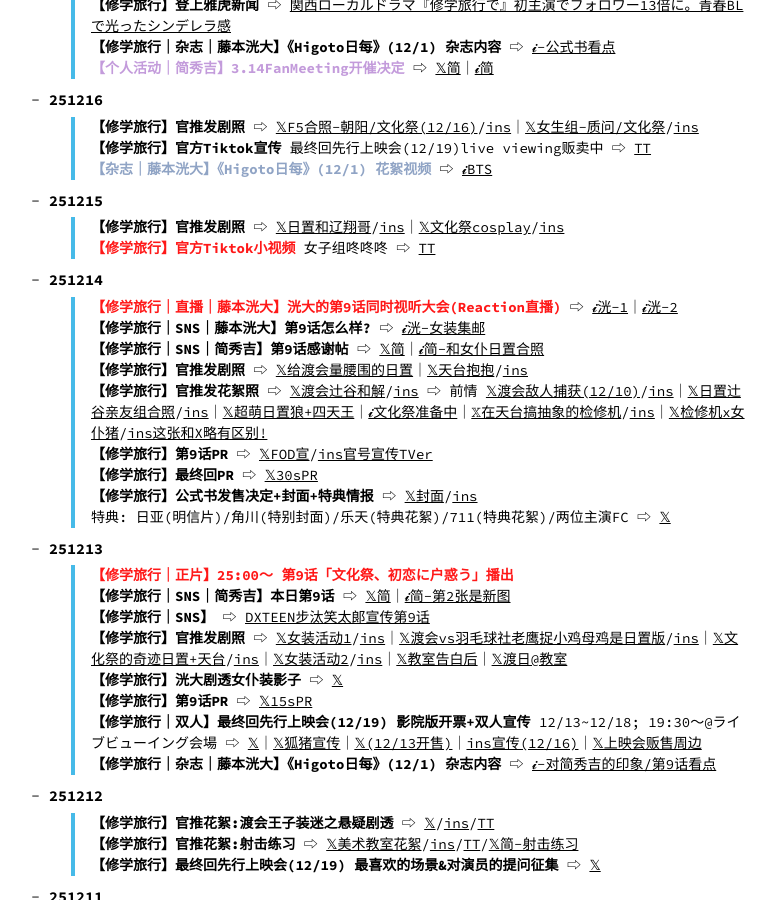
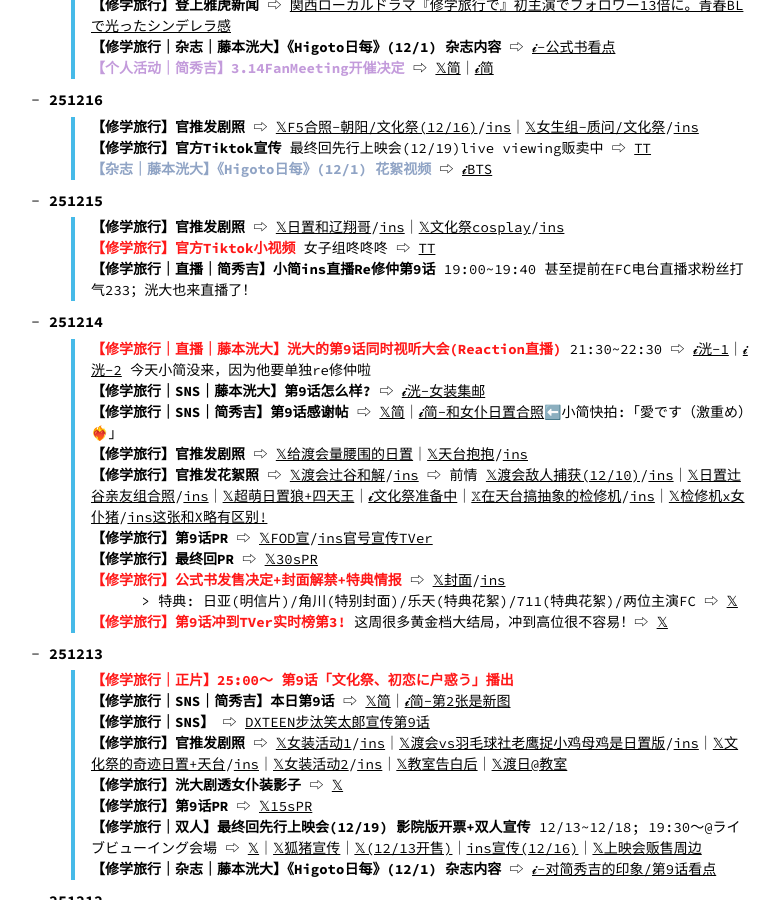
Before and after one commit to eri329/hidekou, a Jekyll site: the page built from flattened_timeline.md, in a window 1280 px wide and 900 px high, scrolled down 28480 px. Shown: the whole window, without its empty margins (244-1021 px from the left). Built offline with Jekyll 4.4.1, drawn with Linux system fonts in a browser that asks for light colours; comment, search, counter and statistics services are not loaded; some of the changed text lies outside the part shown.

Commit message:
minor backfill

```diff
--- a/flattened_timeline.md
+++ b/flattened_timeline.md
@@ -1031,16 +1031,18 @@ permalink: /flattened_timeline/
 * **251215**
     > **【修学旅行】官推发剧照** ⇨ [𝕏日置和辽翔哥](https://x.com/dramal_abc/status/2000566524726087770)/[ins](https://www.instagram.com/p/DSSWOPME1_m/)｜[𝕏文化祭cosplay](https://x.com/dramal_abc/status/2000551423587791193)/[ins](https://www.instagram.com/p/DSSP8ECE_Ux/)
     > **【修学旅行】官方Tiktok小视频**{: .text-red} 女子组咚咚咚 ⇨ [TT](https://www.tiktok.com/@schooltrip_abc/video/7584007365146463509)
+    > **【修学旅行｜直播｜简秀吉】小简ins直播Re修仲第9话** 19:00~19:40 甚至提前在FC电台直播求粉丝打气233；洸大也来直播了！
 * **251214**
-    > **【修学旅行｜直播｜藤本洸大】洸大的第9话同时视听大会(Reaction直播)**{: .text-red} ⇨ [𝓲洸-1](https://www.instagram.com/p/DSPpxGVCXZ-/)｜[𝓲洸-2](https://www.instagram.com/p/DSPuqMsCVQ_/)
+    > **【修学旅行｜直播｜藤本洸大】洸大的第9话同时视听大会(Reaction直播)**{: .text-red} 21:30~22:30 ⇨ [𝓲洸-1](https://www.instagram.com/p/DSPpxGVCXZ-/)｜[𝓲洸-2](https://www.instagram.com/p/DSPuqMsCVQ_/) 今天小简没来，因为他要单独re修仲啦
     > **【修学旅行｜SNS｜藤本洸大】第9话怎么样?** ⇨ [𝓲洸-女装集邮](https://www.instagram.com/p/DSPj5J-lL9l/)
-    > **【修学旅行｜SNS｜简秀吉】第9话感谢帖** ⇨ [𝕏简](https://x.com/kan_hideyoshi/status/2000158364689633315)｜[𝓲简-和女仆日置合照](https://www.instagram.com/p/DSPcmJfAVc7/)
+    > **【修学旅行｜SNS｜简秀吉】第9话感谢帖** ⇨ [𝕏简](https://x.com/kan_hideyoshi/status/2000158364689633315)｜[𝓲简-和女仆日置合照](https://www.instagram.com/p/DSPcmJfAVc7/)⬅️小简快拍:「愛です（激重め）❤️‍🔥」
     > **【修学旅行】官推发剧照** ⇨ [𝕏给渡会量腰围的日置](https://x.com/dramal_abc/status/1999872826598473845)｜[𝕏天台抱抱](https://x.com/dramal_abc/status/1999856848669966370)/[ins](https://www.instagram.com/p/DSNTeBnk8w_/)
     > **【修学旅行】官推发花絮照** ⇨ [𝕏渡会辻谷和解](https://x.com/dramal_abc/status/2000173927868563642)/[ins](https://www.instagram.com/p/DSPk5klEw9x/) ⇨ 前情 [𝕏渡会敌人捕获(12/10)](https://x.com/dramal_abc/status/1998724378331091287)/[ins](https://www.instagram.com/p/DSFQhIQEqpg/)｜[𝕏日置辻谷亲友组合照](https://x.com/dramal_abc/status/2000143730402075001)/[ins](https://www.instagram.com/p/DSPV_D2Ewdr/)｜[𝕏超萌日置狼+四天王](https://x.com/dramal_abc/status/2000113678356754550)｜[𝓲文化祭准备中](https://www.instagram.com/p/DSPIQYPk6Cg/)｜[𝕏在天台搞抽象的检修机](https://x.com/dramal_abc/status/1999889678896664942)/[ins](https://www.instagram.com/p/DSNiWBmk6E_/)｜[𝕏检修机x女仆猪](https://x.com/dramal_abc/status/1999879487618691460)/[ins这张和X略有区别!](https://www.instagram.com/p/DSNfjA0k-gI/)
     > **【修学旅行】第9话PR** ⇨ [𝕏FOD宣](https://x.com/fujitvplus/status/1999879516773404977)/[ins官号宣传TVer](https://www.instagram.com/p/DSNe_bbk4Kk/)
     > **【修学旅行】最终回PR** ⇨ [𝕏30sPR](https://x.com/dramal_abc/status/1999887036602302482)
-    > **【修学旅行】公式书发售决定+封面+特典情报** ⇨ [𝕏封面](https://x.com/dramal_abc/status/1999875360746537000)/[ins](https://www.instagram.com/p/DSNb52ok_Cb/)
-    > 特典: 日亚(明信片)/角川(特别封面)/乐天(特典花絮)/711(特典花絮)/两位主演FC ⇨ [𝕏](https://x.com/kadokawa_ls/status/1999875758618296491)
+    > **【修学旅行】公式书发售决定+封面解禁+特典情报**{: .text-red} ⇨ [𝕏封面](https://x.com/dramal_abc/status/1999875360746537000)/[ins](https://www.instagram.com/p/DSNb52ok_Cb/)
+        > 特典: 日亚(明信片)/角川(特别封面)/乐天(特典花絮)/711(特典花絮)/两位主演FC ⇨ [𝕏](https://x.com/kadokawa_ls/status/1999875758618296491)
+    > **【修学旅行】第9话冲到TVer实时榜第3!**{: .text-red} 这周很多黄金档大结局，冲到高位很不容易！⇨ [𝕏](https://x.com/dramal_abc/status/2000196672324878671)
 * **251213**
     > **【修学旅行｜正片】25:00～ 第9话「文化祭、初恋に戸惑う」播出**{: .text-red}
     > **【修学旅行｜SNS｜简秀吉】本日第9话** ⇨ [𝕏简](https://x.com/kan_hideyoshi/status/1999820284812046778)｜[𝓲简-第2张是新图](https://www.instagram.com/p/DSNC2EMgf3p/)
```
Also changed, not shown: other parts of flattened_timeline.md (+1 -2 lines), category.md (+2 -0 lines), drama.md (+1 -1 lines), index.md (+6 -3 lines), changelog.md.
